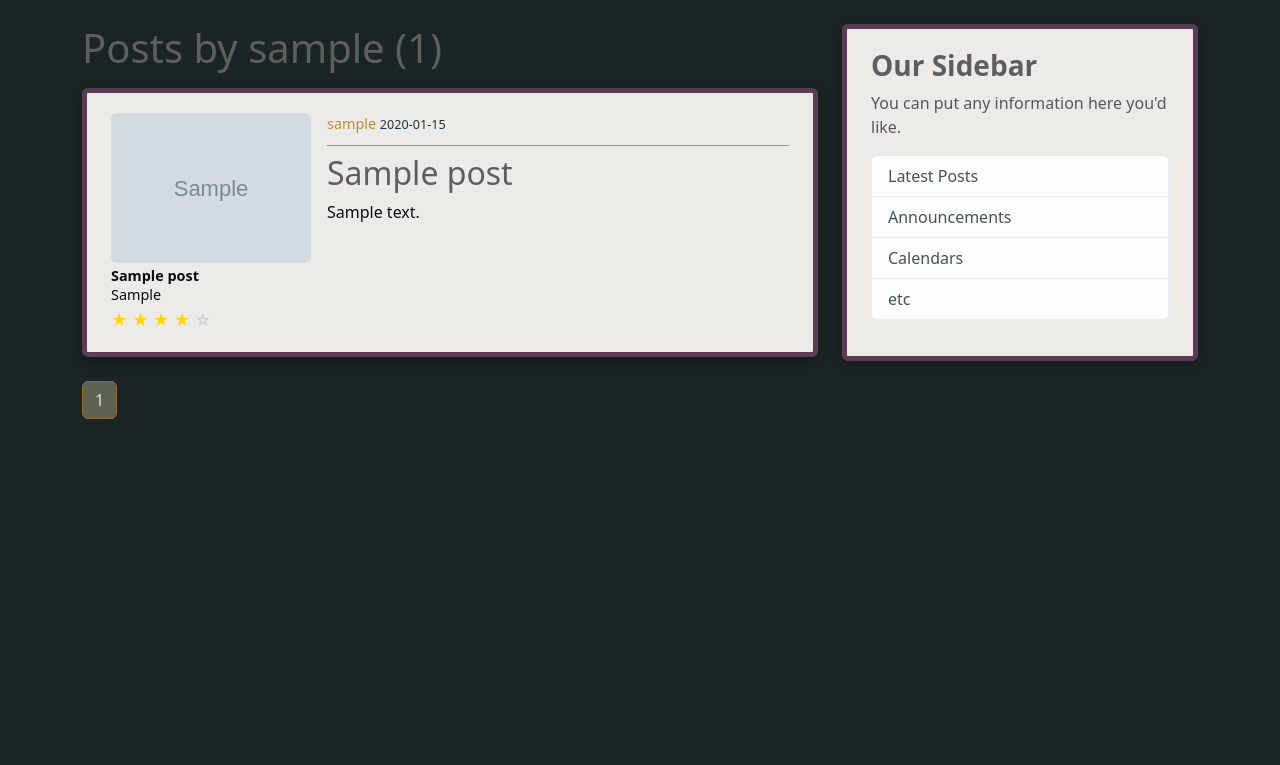
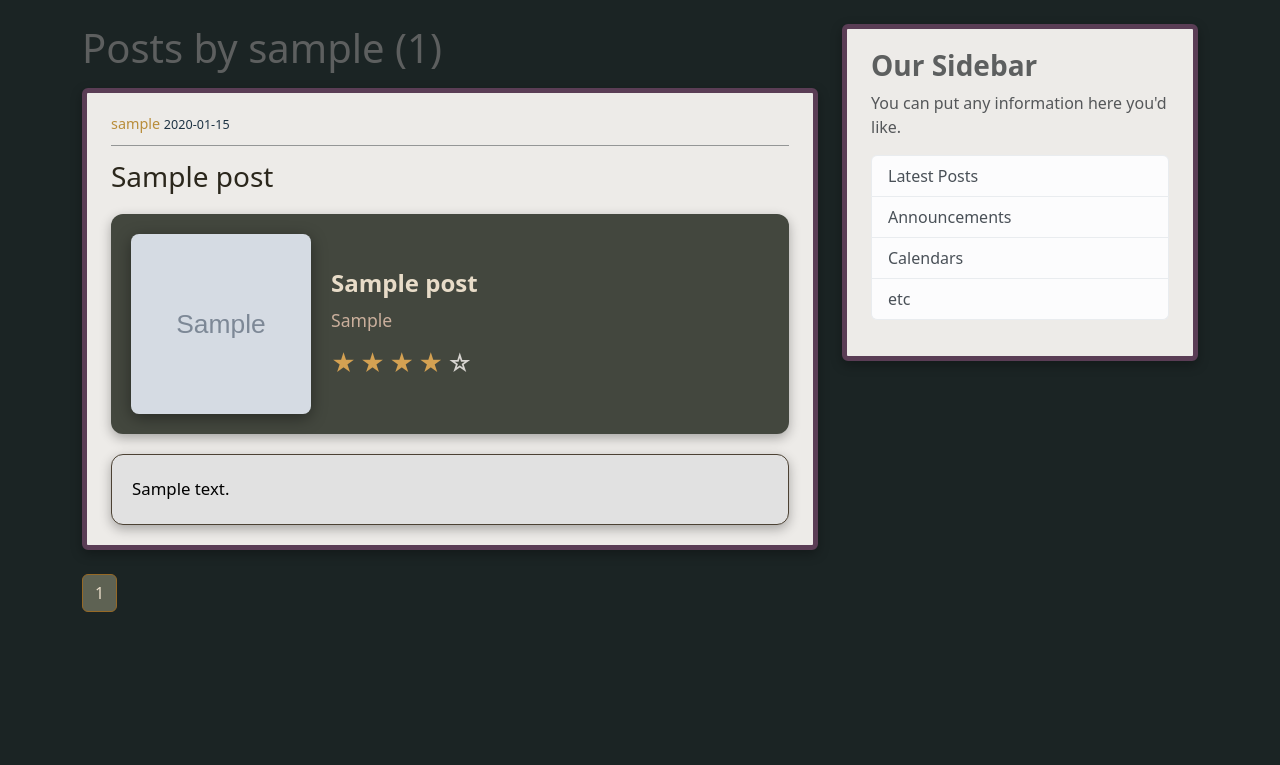
Before and after one commit to nick23447/now-listening, a Flask app: a page that uses musicblog/templates/user_posts.html in a window 1280 px wide. Shown: the part 56-821 px from the top of the page. Run offline with Flask 3, Linux system fonts and the light colour scheme; tables that the repository leaves empty hold one stand-in row (values such as "Sample post"); grey boxes marked "Sample" are stand-in pictures.

Commit message:
update new post style

```diff
--- a/musicblog/templates/user_posts.html
+++ b/musicblog/templates/user_posts.html
@@ -2,47 +2,72 @@
 {% block content %}
     <h1 class="mb-3">Posts by {{user.username }} ({{ posts.total }})</h1>
     {% for post in posts.items %}
-        <article class="d-flex content-section rounded mb-4">
-            {% if post.album_image %}
-                <div class="flex-shrink-0 me-3">
-                    <img
-                        src="{{ post.album_image }}"
-                        alt="{{ post.album_name }}"
-                        class="img-fluid rounded"
-                        style="width: 200px; height: auto;"
-                    ><p class="mt-1"><strong>{{ post.album_name }}</strong><br>{{ post.album_artist }}</p>
-                    <div class="mt-1">
+        <article class="content-section rounded mb-4">
+        <div class="post-header">
+            <div class="article-metadata">
+                <a class="mr-2"
+                    href="{{ url_for('main.user_posts', username=post.author.username) }}">
+                    {{ post.author.username }}
+                </a>
+                <small
+                    class="text-muted">{{ post.date_posted.strftime('%Y-%m-%d') }}
+                </small>
+                {% if post.author == current_user %}
+                    <div>
+                        <a class="btn btn-success btn-sm mt-1 mb-1"
+                            href="{{ url_for('posts.update_post', post_id=post.id) }}">
+                            Update
+                        </a>
+                        <button type="button"
+                            class="btn btn-danger btn-sm m-1"
+                            data-bs-toggle="modal"
+                            data-bs-target="#deleteModal">
+                            Delete
+                        </button>
+                    </div>
+                {% endif %}
+            </div>
+            <h2 class="post-title">
+                <a class="article-title"
+                    href="{{ url_for('posts.post', post_id=post.id) }}">
+                    {{ post.title }}
+                </a>
+            </h2>
+        </div>
+        {% if post.album_image %}
+            <div class="album-box">
+                <img
+                    src="{{ post.album_image }}"
+                    alt="{{ post.album_name }}"
+                    class="album-image"
+                >
+                <div class="album-info">
+                    <h5 class="album-name">{{ post.album_name }}</h5>
+                    <p class="album-artist">{{ post.album_artist }}</p>
+                    <div class="rating">
                         {% for i in range(1, 6) %}
                             {% if i <= post.rating %}
-                            <span style="color: #FFD700;">★</span>
+                                <span class="star filled">★</span>
                             {% else %}
-                            <span style="color: #ccc;">☆</span>
+                                <span class="star empty">☆</span>
                             {% endif %}
                         {% endfor %}
                     </div>
                 </div>
-            {% endif %}
-            <div class="flex-grow-1">
-            <div class="article-metadata mb-2">
-                <a class="mr-2" href="{{ url_for('main.user_posts', username=post.author.username) }}">{{ post.author.username }}</a>
-                <small class="text-muted">{{ post.date_posted.strftime('%Y-%m-%d') }}</small>
-                {% if post.author == current_user %}
-                <div>
-                    <a  class="btn btn-success btn-sm mt-1 mb-1" href="{{ url_for('posts.update_post', post_id=post.id) }}">
-                        Update
-                    </a>
-                    <button type="button" class="btn btn-danger btn-sm m-1" data-bs-toggle="modal" data-bs-target="#deleteModal">
-                        Delete
-                    </button>
-                </div>
-                {% endif %}
             </div>
-            <h2 class="mt-0">{{ post.title }}</h2>
-            <p>{{ post.content }}</p>
+        {% endif %}
+        <div class="flex-grow-1">
+            <div class="post-content-box">
+                <p class="post-text">{{ post.content }}</p>
+            </div>
         </div>
     </article>
+
     <!-- Modal -->
-    <div class="modal fade" id="deleteModal" tabindex="-1" role="dialog" aria-labelledby="deleteModalLabel" aria-hidden="true">
+    <div class="modal fade" id="deleteModal"
+        tabindex="-1" role="dialog"
+        aria-labelledby="deleteModalLabel"
+        aria-hidden="true">
         <div class="modal-dialog" role="document">
             <div class="modal-content">
             <div class="modal-header">
```
